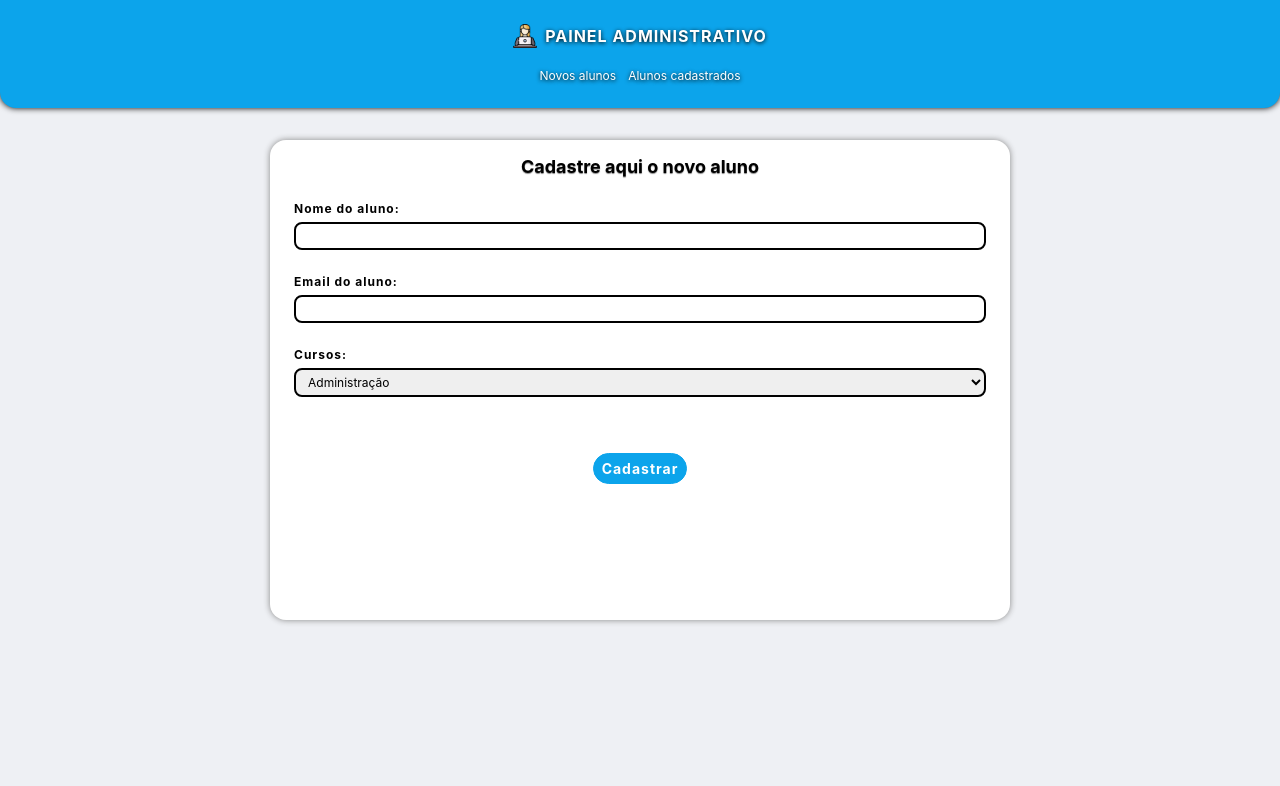
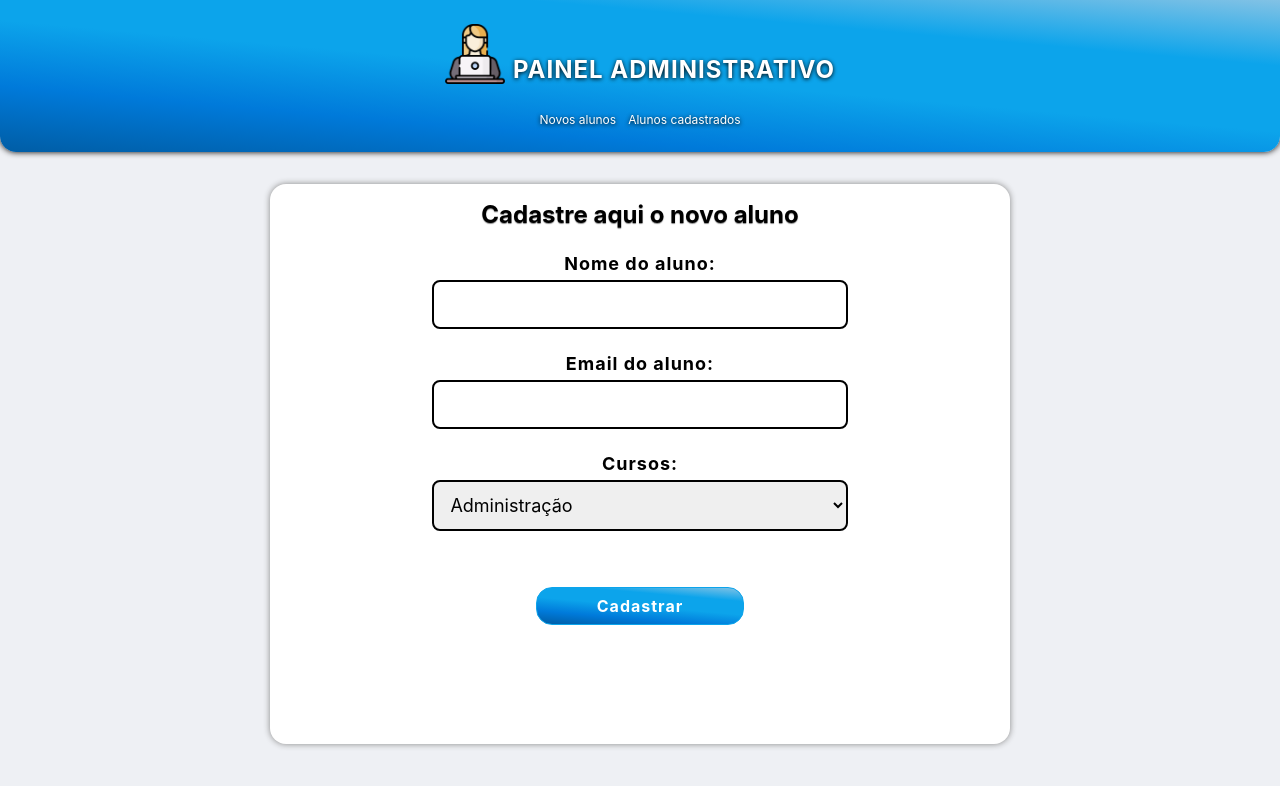
Before and after one commit to LeonardoSibuya/teste-painel-administrativo, a React (Vite) app: page / in a window 1280 px wide. Shown: the top 786 px of the page. Built offline with nearby package versions, Linux system fonts and the light colour scheme; the HTML template or start-up script is replaced by a standard one.

Commit message:
style: Added desktop styling using media queries

```diff
--- a/src/components/ListStudents/styles.ts
+++ b/src/components/ListStudents/styles.ts
@@ -1,5 +1,5 @@
 import styled from "styled-components";
-import { Colors } from "../../styles";
+import { Colors, breakpoints } from "../../styles";
 
 export const Section = styled.section`
     margin: 32px auto;
@@ -8,6 +8,10 @@ export const Section = styled.section`
         font-size: 18px;
         text-align: center;
         text-shadow: 0px 1px 1px ${Colors.gray};
+
+        @media (min-width: ${breakpoints.desktop}) {
+            font-size: 24px;
+        }
     }
 `
 
@@ -18,7 +22,7 @@ export const ListContainer = styled.div`
     padding: 16px 8px;
     border-radius: 16px;
     box-shadow: 0 0 6px ${Colors.gray};
-    height: 80vh;
+    height: 60vh;
 `
 
 export const InputContainer = styled.div`
@@ -34,6 +38,7 @@ export const InputContainer = styled.div`
             border: 2px solid ${Colors.black};
             padding: 4px 8px;
             text-align: center;
+            font-size: 12px;
             width: 40%;
             outline: none;
 
@@ -53,7 +58,6 @@ export const InputContainer = styled.div`
             align-items: center;
             justify-content: center;
             font-size: 12px;
-            font-weight: bold;
             cursor: pointer;
 
             img {
@@ -77,6 +81,26 @@ export const InputContainer = styled.div`
                 }
             }
         }
+
+        @media (min-width: ${breakpoints.desktop}) {
+            input {
+                font-size: 16px;
+                padding: 8px;
+            }
+
+            button {
+                font-size: 18px;
+
+                img {
+                    width: 22px;
+                    height: 22px;
+                }
+
+                &:active {
+                    transform: scale(0.9);
+                }
+            }
+        }
 `
 
 export const List = styled.ul`
@@ -87,7 +111,7 @@ export const List = styled.ul`
     gap: 16px;
     margin-top: 16px;
     padding: 16px;
-    max-height: 80%;
+    max-height: 70%;
     height: 100%;
     overflow-y: scroll;
 
@@ -113,12 +137,24 @@ export const List = styled.ul`
 
         h4 {
             font-size: 16px;
+            max-width: 100%;
         }
 
         span {
-            font-size: 14px;
+            font-size: 12px;
             color: ${Colors.gray};
             font-style: italic;
+            max-width: 100%;
+        }
+
+        @media (min-width: ${breakpoints.desktop}) {
+            h4 {
+                font-size: 18px;
+            }
+
+            span {
+                font-size: 16px;
+            }
         }
     }
 `
@@ -128,12 +164,23 @@ export const ButtonsContainer = styled.div`
     align-items: center;
     justify-content: center;
     gap: 24px;
-    margin-top: 24px;
+    margin-top: 32px;
 
     button {
         background-color: transparent;
         border: none;
         font-size: 16px;
         font-weight: bold;
+        cursor: pointer;
+
+        @media (min-width: ${breakpoints.desktop}) {
+            font-size: 18px;
+            transition: 0.1s ease;
+
+            &:active {
+                transform: scale(0.9);
+                transition: 0.1s ease;
+            }
+        }
     }
 `
--- a/src/components/Loading/styles.ts
+++ b/src/components/Loading/styles.ts
@@ -1,8 +1,13 @@
 import styled from "styled-components"
+import { breakpoints } from "../../styles"
 
 export const LoadingContainer = styled.div`
     display: flex;
     justify-content: center;
     align-items: center;
     margin: 50% auto;
+
+    @media (min-width: ${breakpoints.tablet}) {
+        margin: 20% auto;
+    }
 `
--- a/src/components/NavBar/styles.ts
+++ b/src/components/NavBar/styles.ts
@@ -1,10 +1,16 @@
 import styled from "styled-components"
 import { Link } from "react-router-dom"
 
-import { Colors } from "../../styles"
+import { Colors, breakpoints } from "../../styles"
 
 export const Nav = styled.nav`
-    background-color: ${Colors.blue};
+    background-image:
+    linear-gradient(185deg,
+        ${Colors.lightBlue} 0,
+        ${Colors.blue} 25%,
+        ${Colors.blue} 50%,
+        ${Colors.darkBlue} 75%,
+        ${Colors.darkBlue2} 100%);
     color: ${Colors.white};
     padding: 24px 0;
     border-radius: 0px 0px 16px 16px;
@@ -29,6 +35,19 @@ export const TitleContainer = styled.div`
         text-transform: uppercase;
         text-shadow: 0px 1px 4px ${Colors.black};
     }
+
+    @media (min-width: ${breakpoints.desktop}) {
+        align-items: end;
+        margin-bottom: 24px;
+
+        img {
+            width: 60px;
+        }
+
+        h1 {
+            font-size: 24px;
+        }
+    }
 `
 
 export const ListLinks = styled.ul`
@@ -43,4 +62,14 @@ export const LinkItem = styled(Link)`
     color: ${Colors.white};
     text-decoration: none;
     text-shadow: 0px 1px 4px ${Colors.black};
+
+    @media (min-width: ${breakpoints.desktop}) {
+        font-size: 16px;
+        transition: 0.2s ease;
+
+        &:hover {
+            color: ${Colors.lightGray};
+            transition: 0.2s ease;
+        }
+    }
 `
--- a/src/components/RegistrationForm/styles.ts
+++ b/src/components/RegistrationForm/styles.ts
@@ -1,6 +1,6 @@
 import styled from "styled-components";
 
-import { Colors } from "../../styles";
+import { Colors, breakpoints } from "../../styles";
 
 export const SectionForm = styled.section`
     min-height: 60vh;
@@ -14,6 +14,14 @@ export const SectionForm = styled.section`
         font-size: 18px;
         text-align: center;
         text-shadow: 0px 1px 1px ${Colors.gray};
+    }
+
+    @media (min-width: ${breakpoints.desktop}) {
+        height: 70vh;
+
+        h3 {
+            font-size: 24px;
+        }
     }
 `
 
@@ -29,6 +37,12 @@ export const Form = styled.form`
         font-size: 12px;
         font-weight: bold;
         letter-spacing: 1px;
+    }
+
+    @media (min-width: ${breakpoints.desktop}) {
+        label {
+            font-size: 18px;
+        }
     }
 `
 
@@ -65,6 +79,16 @@ export const InputContainer = styled.div`
             transition: 0.3s ease;
         }
     }
+
+    @media (min-width: ${breakpoints.desktop}) {
+        align-items: center;
+
+        input {
+            font-size: 18px;
+            padding: 12px;
+            width: 60%;
+        }
+    }
 `
 
 export const SelectContainer = styled.div`
@@ -95,18 +119,46 @@ export const SelectContainer = styled.div`
             font-size: 16px;
         }
     }
+
+    @media (min-width: ${breakpoints.desktop}) {
+        align-items: center;
+
+        select {
+            width: 60%;
+            padding: 12px;
+            font-size: 18px;
+        }
+    }
 `
 
 export const ButtonForm = styled.button`
+    background-image:
+    linear-gradient(185deg,
+        ${Colors.lightBlue} 0,
+        ${Colors.blue} 25%,
+        ${Colors.blue} 50%,
+        ${Colors.darkBlue} 75%,
+        ${Colors.darkBlue2} 100%);
     font-size: 14px;
     font-weight: bold;
     letter-spacing: 1px;
     color: ${Colors.white};
-    background-color: ${Colors.blue};
     border-radius: 16px;
     border: 1px solid ${Colors.blue};
     padding: 6px 8px;
     margin-top: 8px;
+    cursor: pointer;
+
+    &:active {
+        transform: scale(0.9);
+    }
+
+    @media (min-width: ${breakpoints.desktop}) {
+        font-size: 16px;
+        text-align: center;
+        width: 30%;
+        padding: 8px;
+    }
 `
 
 export const SubmitedContainer = styled.div`
@@ -128,4 +180,16 @@ export const SubmitedContainer = styled.div`
         font-weight: bold;
         color: ${Colors.green};
     }
+
+    @media (min-width: ${breakpoints.desktop}) {
+        img {
+            width: 120px;
+            height: 120px;
+        }
+
+        p {
+            font-size: 20px;
+            text-align: center;
+        }
+    }
 `
--- a/src/styles.ts
+++ b/src/styles.ts
@@ -5,23 +5,22 @@ import styled, { createGlobalStyle } from 'styled-components'
 export const Colors = {
     background: '#EEF0F4',
     green: '#18a045',
-    lightBlue: '#B9E5FD',
+    gray: '#878787',
     lightGray: '#C5C5C5',
     cyan: '#88FDB6',
     darkCyan: '#65bc87',
-    yellow: '#e9ff1a',
-    gray: '#878787',
     white: '#fff',
     black: '#000',
+    red: '#FB2E54',
+    lightBlue: '#82c2e5',
     blue: '#0CA4EB',
-    red: '#FB2E54',
-
-    darkBlue: '#006da0',
+    darkBlue: '#007ada',
+    darkBlue2: '#005da5',
 }
 
 export const breakpoints = {
-    desktop: '1440px',
-    tablet: '1024px'
+    desktop: '1024px',
+    tablet: '768px'
 }
 
 export const Container = styled.div`
@@ -29,9 +28,13 @@ export const Container = styled.div`
     width: 80%;
     margin: 0 auto;
 
-    /* @media (min-width: ${breakpoints.tablet}) {
-        width: 95%;
-    } */
+    @media (min-width: ${breakpoints.desktop}) {
+        width: 100%;
+    }
+
+    @media (min-width: ${breakpoints.tablet}) {
+        width: 90%;
+    }
 `
 
 const GlobalStyle = createGlobalStyle`
```
